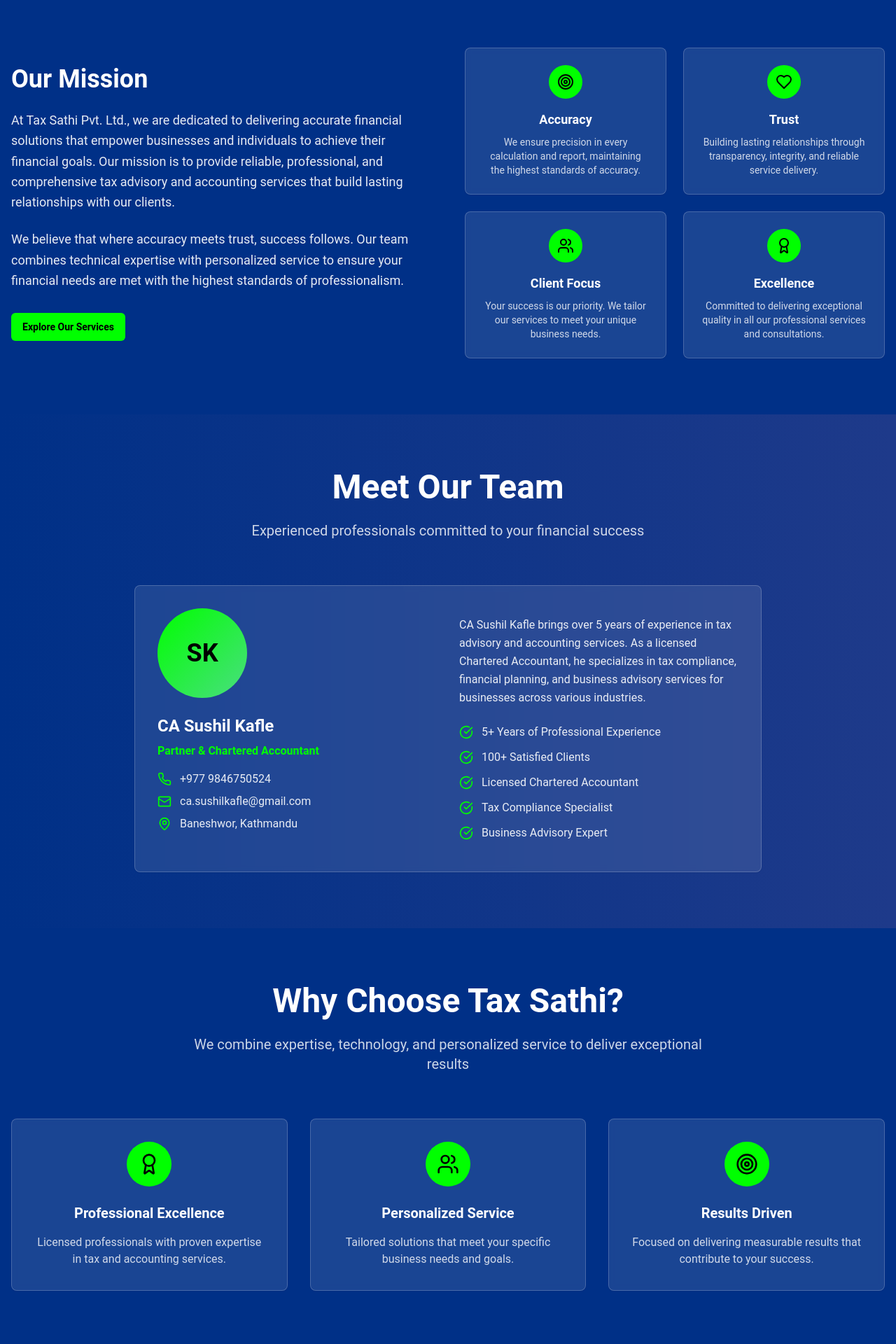
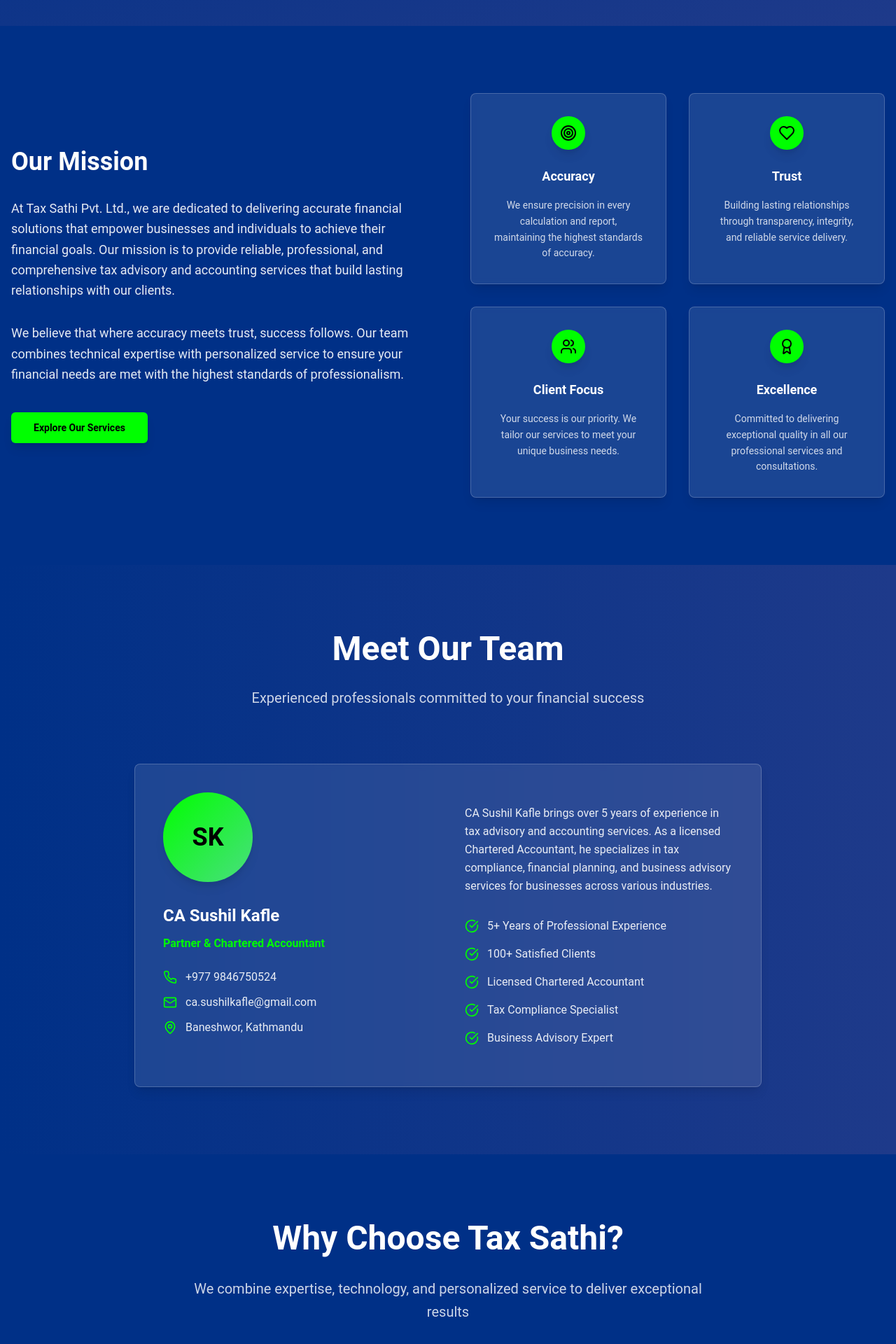
Before and after one commit to Xubikmhy/sathi-web-blueprint, a React (Vite) app: page /about in a window 1280 px wide. Shown: the part 440-2360 px from the top of the page at 70% size. Built offline with nearby package versions, Linux system fonts and the light colour scheme.

Commit message:
Refactor: Improve UI/UX consistency

```diff
--- a/src/pages/About.tsx
+++ b/src/pages/About.tsx
@@ -48,13 +48,13 @@ const About = () => {
   return (
     <div className="min-h-screen pt-16">
       {/* Hero Section */}
-      <section className="py-20 bg-gradient-to-br from-brand-blue to-blue-900">
+      <section className="py-24 bg-gradient-to-br from-brand-blue to-blue-900">
         <div className="container mx-auto px-4">
           <div className="text-center mb-16 animate-fade-in">
-            <h1 className="text-5xl md:text-6xl font-bold text-white mb-6">
+            <h1 className="text-5xl md:text-6xl font-bold text-white mb-8">
               About Tax Sathi
             </h1>
-            <p className="text-xl text-white/80 max-w-3xl mx-auto">
+            <p className="text-xl text-white/80 max-w-3xl mx-auto leading-relaxed">
               Your trusted partner for comprehensive tax advisory and accounting services in Kathmandu
             </p>
           </div>
@@ -62,43 +62,44 @@ const About = () => {
       </section>
 
       {/* Mission Section */}
-      <section className="py-20 bg-brand-blue">
+      <section className="py-24 bg-brand-blue">
         <div className="container mx-auto px-4">
-          <div className="grid grid-cols-1 lg:grid-cols-2 gap-12 items-center">
+          <div className="grid grid-cols-1 lg:grid-cols-2 gap-16 items-center">
             <div>
-              <h2 className="text-4xl font-bold text-white mb-6">
+              <h2 className="text-4xl font-bold text-white mb-8">
                 Our Mission
               </h2>
-              <p className="text-lg text-white/90 mb-6 leading-relaxed">
+              <p className="text-lg text-white/90 mb-8 leading-relaxed">
                 At Tax Sathi Pvt. Ltd., we are dedicated to delivering accurate financial solutions
                 that empower businesses and individuals to achieve their financial goals. Our mission
                 is to provide reliable, professional, and comprehensive tax advisory and accounting
                 services that build lasting relationships with our clients.
               </p>
-              <p className="text-lg text-white/90 mb-8 leading-relaxed">
+              <p className="text-lg text-white/90 mb-10 leading-relaxed">
                 We believe that where accuracy meets trust, success follows. Our team combines
                 technical expertise with personalized service to ensure your financial needs
                 are met with the highest standards of professionalism.
               </p>
               <Button
                 asChild
-                className="bg-brand-green text-black hover:bg-brand-green/90 font-semibold"
+                size="lg"
+                className="bg-brand-green text-black hover:bg-brand-green/90 font-semibold px-8 py-4 hover-scale shadow-lg"
               >
                 <Link to="/services">Explore Our Services</Link>
               </Button>
             </div>
 
-            <div className="grid grid-cols-2 gap-6">
+            <div className="grid grid-cols-2 gap-8">
               {values.map((value, index) => (
-                <Card key={index} className="bg-white/10 backdrop-blur-sm border-white/20 hover:bg-white/20 transition-all duration-300">
-                  <CardContent className="p-6 text-center">
-                    <div className="w-12 h-12 bg-brand-green rounded-full flex items-center justify-center mx-auto mb-4">
+                <Card key={index} className="bg-white/10 backdrop-blur-sm border-white/20 hover:bg-white/20 transition-all duration-300 hover-scale shadow-lg">
+                  <CardContent className="p-8 text-center">
+                    <div className="w-12 h-12 bg-brand-green rounded-full flex items-center justify-center mx-auto mb-6 shadow-lg">
                       <value.icon className="w-6 h-6 text-black" />
                     </div>
-                    <h3 className="text-lg font-semibold text-white mb-2">
+                    <h3 className="text-lg font-semibold text-white mb-4">
                       {value.title}
                     </h3>
-                    <p className="text-white/80 text-sm">
+                    <p className="text-white/80 text-sm leading-relaxed">
                       {value.description}
                     </p>
                   </CardContent>
@@ -110,10 +111,10 @@ const About = () => {
       </section>
 
       {/* Team Section */}
-      <section className="py-20 bg-gradient-to-r from-brand-blue to-blue-900">
+      <section className="py-24 bg-gradient-to-r from-brand-blue to-blue-900">
         <div className="container mx-auto px-4">
-          <div className="text-center mb-16">
-            <h2 className="text-4xl md:text-5xl font-bold text-white mb-6">
+          <div className="text-center mb-20">
+            <h2 className="text-4xl md:text-5xl font-bold text-white mb-8">
               Meet Our Team
             </h2>
             <p className="text-xl text-white/80">
@@ -122,21 +123,21 @@ const About = () => {
           </div>
 
           <div className="max-w-4xl mx-auto">
-            <Card className="bg-white/10 backdrop-blur-sm border-white/20">
-              <CardContent className="p-8">
-                <div className="grid grid-cols-1 md:grid-cols-2 gap-8 items-center">
+            <Card className="bg-white/10 backdrop-blur-sm border-white/20 hover:bg-white/20 transition-all duration-300 hover-scale shadow-lg">
+              <CardContent className="p-10">
+                <div className="grid grid-cols-1 md:grid-cols-2 gap-12 items-center">
                   <div className="text-center md:text-left">
-                    <div className="w-32 h-32 bg-gradient-to-br from-brand-green to-green-400 rounded-full flex items-center justify-center mx-auto md:mx-0 mb-6">
+                    <div className="w-32 h-32 bg-gradient-to-br from-brand-green to-green-400 rounded-full flex items-center justify-center mx-auto md:mx-0 mb-8 shadow-lg">
                       <span className="text-4xl font-bold text-black">SK</span>
                     </div>
-                    <h3 className="text-2xl font-bold text-white mb-2">
+                    <h3 className="text-2xl font-bold text-white mb-3">
                       CA Sushil Kafle
                     </h3>
-                    <p className="text-brand-green font-semibold mb-4">
+                    <p className="text-brand-green font-semibold mb-6">
                       Partner & Chartered Accountant
                     </p>
 
-                    <div className="space-y-2 mb-6">
+                    <div className="space-y-3 mb-8">
                       <div className="flex items-center space-x-3">
                         <Phone className="w-5 h-5 text-brand-green" />
                         <span className="text-white/90">+977 9846750524</span>
@@ -153,14 +154,14 @@ const About = () => {
                   </div>
 
                   <div>
-                    <p className="text-white/90 mb-6 leading-relaxed">
+                    <p className="text-white/90 mb-8 leading-relaxed">
                       CA Sushil Kafle brings over 5 years of experience in tax advisory and
                       accounting services. As a licensed Chartered Accountant, he specializes
                       in tax compliance, financial planning, and business advisory services for
                       businesses across various industries.
                     </p>
 
-                    <div className="space-y-3">
+                    <div className="space-y-4">
                       {achievements.map((achievement, index) => (
                         <div key={index} className="flex items-center space-x-3">
                           <CheckCircle className="w-5 h-5 text-brand-green" />
@@ -177,55 +178,55 @@ const About = () => {
       </section>
 
       {/* Why Choose Us */}
-      <section className="py-20 bg-brand-blue">
+      <section className="py-24 bg-brand-blue">
         <div className="container mx-auto px-4">
-          <div className="text-center mb-16">
-            <h2 className="text-4xl md:text-5xl font-bold text-white mb-6">
+          <div className="text-center mb-20">
+            <h2 className="text-4xl md:text-5xl font-bold text-white mb-8">
               Why Choose Tax Sathi?
             </h2>
-            <p className="text-xl text-white/80 max-w-3xl mx-auto">
+            <p className="text-xl text-white/80 max-w-3xl mx-auto leading-relaxed">
               We combine expertise, technology, and personalized service to deliver exceptional results
             </p>
           </div>
 
-          <div className="grid grid-cols-1 md:grid-cols-3 gap-8">
-            <Card className="bg-white/10 backdrop-blur-sm border-white/20 hover:bg-white/20 transition-all duration-300">
-              <CardContent className="p-8 text-center">
-                <div className="w-16 h-16 bg-brand-green rounded-full flex items-center justify-center mx-auto mb-6">
+          <div className="grid grid-cols-1 md:grid-cols-3 gap-10">
+            <Card className="bg-white/10 backdrop-blur-sm border-white/20 hover:bg-white/20 transition-all duration-300 hover-scale shadow-lg">
+              <CardContent className="p-10 text-center">
+                <div className="w-16 h-16 bg-brand-green rounded-full flex items-center justify-center mx-auto mb-8 shadow-lg">
                   <Award className="w-8 h-8 text-black" />
                 </div>
-                <h3 className="text-xl font-bold text-white mb-4">
+                <h3 className="text-xl font-bold text-white mb-6">
                   Professional Excellence
                 </h3>
-                <p className="text-white/80">
+                <p className="text-white/80 leading-relaxed">
                   Licensed professionals with proven expertise in tax and accounting services.
                 </p>
               </CardContent>
             </Card>
 
-            <Card className="bg-white/10 backdrop-blur-sm border-white/20 hover:bg-white/20 transition-all duration-300">
-              <CardContent className="p-8 text-center">
-                <div className="w-16 h-16 bg-brand-green rounded-full flex items-center justify-center mx-auto mb-6">
+            <Card className="bg-white/10 backdrop-blur-sm border-white/20 hover:bg-white/20 transition-all duration-300 hover-scale shadow-lg">
+              <CardContent className="p-10 text-center">
+                <div className="w-16 h-16 bg-brand-green rounded-full flex items-center justify-center mx-auto mb-8 shadow-lg">
                   <Users className="w-8 h-8 text-black" />
                 </div>
-                <h3 className="text-xl font-bold text-white mb-4">
+                <h3 className="text-xl font-bold text-white mb-6">
                   Personalized Service
                 </h3>
-                <p className="text-white/80">
+                <p className="text-white/80 leading-relaxed">
                   Tailored solutions that meet your specific business needs and goals.
                 </p>
               </CardContent>
             </Card>
 
-            <Card className="bg-white/10 backdrop-blur-sm border-white/20 hover:bg-white/20 transition-all duration-300">
-              <CardContent className="p-8 text-center">
-                <div className="w-16 h-16 bg-brand-green rounded-full flex items-center justify-center mx-auto mb-6">
+            <Card className="bg-white/10 backdrop-blur-sm border-white/20 hover:bg-white/20 transition-all duration-300 hover-scale shadow-lg">
+              <CardContent className="p-10 text-center">
+                <div className="w-16 h-16 bg-brand-green rounded-full flex items-center justify-center mx-auto mb-8 shadow-lg">
                   <Target className="w-8 h-8 text-black" />
                 </div>
-                <h3 className="text-xl font-bold text-white mb-4">
+                <h3 className="text-xl font-bold text-white mb-6">
                   Results Driven
                 </h3>
-                <p className="text-white/80">
+                <p className="text-white/80 leading-relaxed">
                   Focused on delivering measurable results that contribute to your success.
                 </p>
               </CardContent>
@@ -235,18 +236,18 @@ const About = () => {
       </section>
 
       {/* CTA Section */}
-      <section className="py-20 bg-gradient-to-br from-brand-blue to-blue-900">
+      <section className="py-24 bg-gradient-to-br from-brand-blue to-blue-900">
         <div className="container mx-auto px-4 text-center">
-          <h2 className="text-4xl md:text-5xl font-bold text-white mb-6">
+          <h2 className="text-4xl md:text-5xl font-bold text-white mb-8">
             Let's Work Together
           </h2>
-          <p className="text-xl text-white/80 mb-8 max-w-2xl mx-auto">
+          <p className="text-xl text-white/80 mb-12 max-w-2xl mx-auto leading-relaxed">
             Ready to experience the difference professional tax and accounting services can make?
           </p>
           <Button
             asChild
             size="lg"
-            className="bg-brand-green text-black hover:bg-brand-green/90 font-semibold px-8 py-6 text-lg hover-scale"
+            className="bg-brand-green text-black hover:bg-brand-green/90 font-semibold px-8 py-6 text-lg hover-scale shadow-lg"
           >
             <Link to="/contact">Get in Touch Today</Link>
           </Button>
```
Also changed, not shown: src/components/Footer.tsx (+15 -15 lines), src/components/Navigation.tsx (+4 -4 lines), src/pages/Index.tsx (+38 -41 lines), src/pages/Services.tsx (+34 -36 lines).
